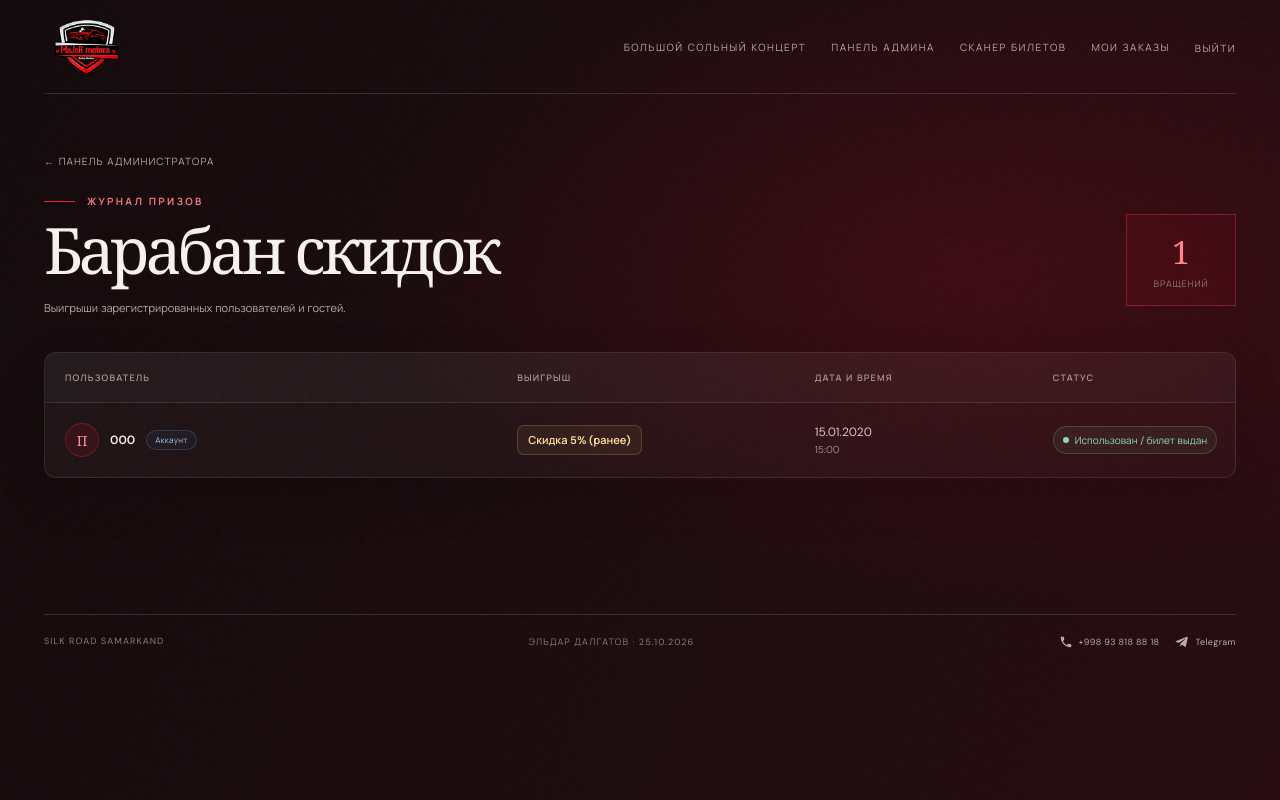
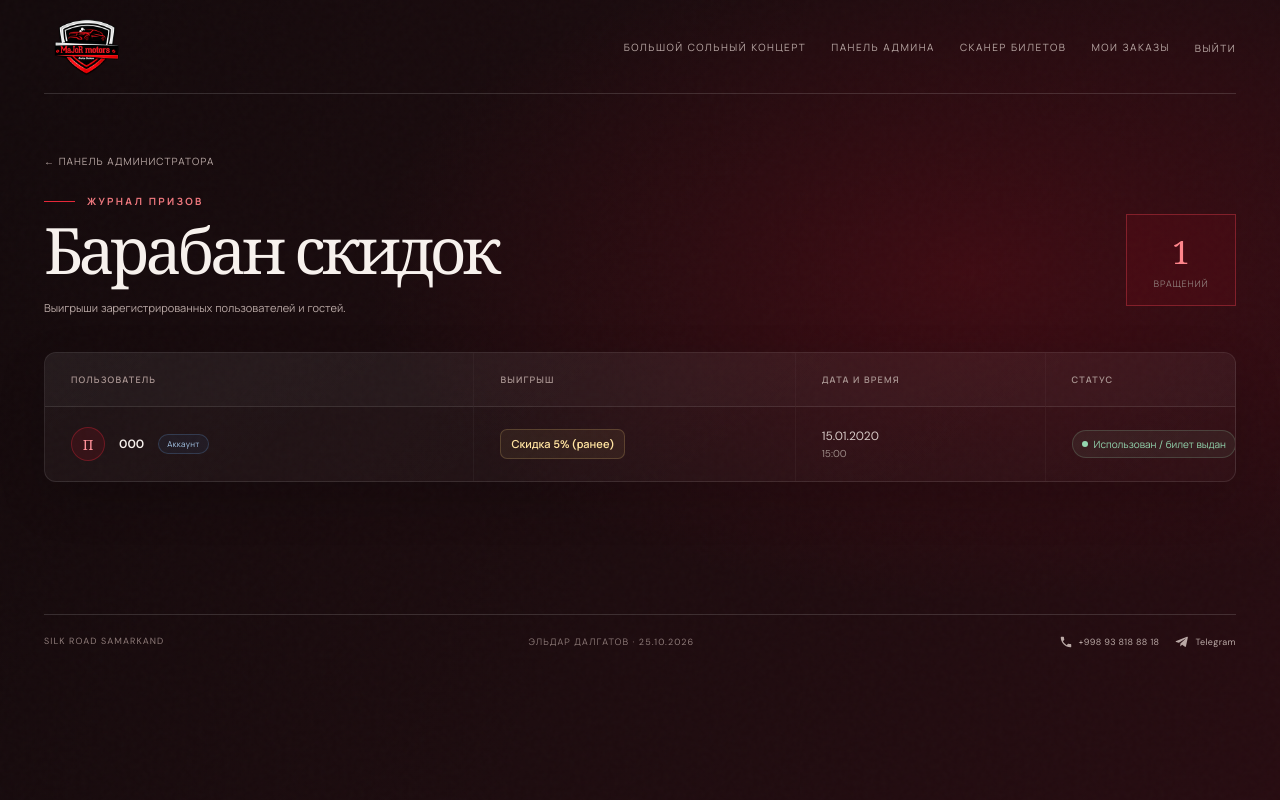
Before and after one commit to Shakhriyor10/koncrept, a Django app: page /staff/wheel-rewards/ in a window 1280 px wide. Run offline with Django 5.2, Linux system fonts and the light colour scheme; a user stored in the database is signed in; tables that the repository leaves empty hold one stand-in row (values such as "Sample post").

Commit message:
zx1111110010

```diff
--- a/static/css/site.css
+++ b/static/css/site.css
@@ -422,17 +422,18 @@ h1,h2,p { margin-top: 0; }
 .staff-heading-actions .button { min-height: 44px; }
 .wheel-reward-table-wrap { margin-top: 26px; overflow: hidden; border: 1px solid rgba(255,255,255,.1); border-radius: 12px; background: linear-gradient(145deg,rgba(255,255,255,.045),rgba(255,255,255,.018)); box-shadow: 0 18px 48px rgba(0,0,0,.16); }
 .wheel-reward-table { width: 100%; border-collapse: separate; border-spacing: 0; table-layout: fixed; text-align: left; }
-.wheel-reward-table th { height: 50px; padding: 0 20px; border-bottom: 1px solid rgba(255,255,255,.1); background: rgba(255,255,255,.025); color: #a99592; font-size: 9px; font-weight: 600; letter-spacing: .13em; text-transform: uppercase; }
-.wheel-reward-table th:nth-child(1) { width: 38%; }
-.wheel-reward-table th:nth-child(2) { width: 25%; }
-.wheel-reward-table th:nth-child(3) { width: 20%; }
-.wheel-reward-table th:nth-child(4) { width: 17%; }
-.wheel-reward-table td { height: 74px; padding: 13px 20px; border-bottom: 1px solid rgba(255,255,255,.065); color: #d7c9c6; font-size: 12px; vertical-align: middle; }
+.wheel-reward-table th { height: 54px; padding: 0 26px; text-align: left; border-bottom: 1px solid rgba(255,255,255,.1); background: rgba(255,255,255,.025); color: #a99592; font-size: 9px; font-weight: 600; letter-spacing: .13em; text-transform: uppercase; }
+.wheel-reward-table th:nth-child(1) { width: 36%; }
+.wheel-reward-table th:nth-child(2) { width: 27%; }
+.wheel-reward-table th:nth-child(3) { width: 21%; }
+.wheel-reward-table th:nth-child(4) { width: 16%; }
+.wheel-reward-table td { height: 74px; padding: 15px 26px; border-bottom: 1px solid rgba(255,255,255,.065); color: #d7c9c6; font-size: 12px; vertical-align: middle; }
 .wheel-reward-table tbody tr:last-child td { border-bottom: 0; }
 .wheel-reward-table tbody tr { transition: background .2s ease; }
 .wheel-reward-table tbody tr:hover { background: rgba(255,255,255,.035); }
-.wheel-reward-user { display: flex; align-items: center; gap: 11px; min-width: 0; }
-.wheel-reward-user strong { overflow: hidden; color: #f7f1ed; font-size: 12px; font-weight: 600; text-overflow: ellipsis; }
+.wheel-reward-table th + th,.wheel-reward-table td + td { border-left: 1px solid rgba(255,255,255,.035); }
+.wheel-reward-user { display: flex; align-items: center; gap: 14px; min-width: 0; }
+.wheel-reward-user strong { min-width: 0; overflow: hidden; color: #f7f1ed; font-size: 12px; font-weight: 600; text-overflow: ellipsis; white-space: nowrap; }
 .wheel-reward-avatar { display: grid; flex: 0 0 34px; width: 34px; height: 34px; place-items: center; border: 1px solid rgba(232,40,57,.32); border-radius: 50%; background: rgba(190,16,36,.14); color: #ff929a; font: 500 14px Georgia,serif; }
 .wheel-guest-badge,.wheel-user-badge { flex: 0 0 auto; padding: 5px 8px; border: 1px solid rgba(255,255,255,.12); border-radius: 999px; color: #baa9a6; font-size: 8px; line-height: 1; letter-spacing: .04em; }
 .wheel-user-badge { border-color: rgba(120,185,255,.2); background: rgba(60,120,190,.08); color: #a9c9eb; }
@@ -458,6 +459,7 @@ h1,h2,p { margin-top: 0; }
   .wheel-reward-table .wheel-reward-time { justify-items: start; }
   .wheel-reward-table td:last-child { justify-items: end; align-content: start; }
   .wheel-reward-table td:last-child::before { align-self: end; }
+  .wheel-reward-table th + th,.wheel-reward-table td + td { border-left: 0; }
 }
 @media (max-width: 400px) {
   .wheel-reward-table tbody tr { gap: 0 10px; padding: 13px; }
```
